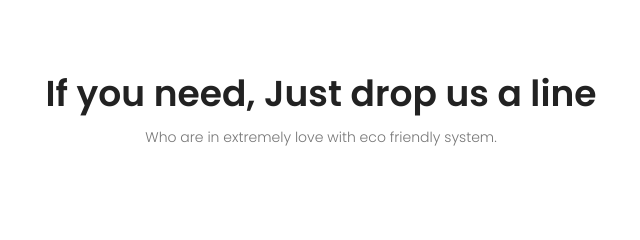
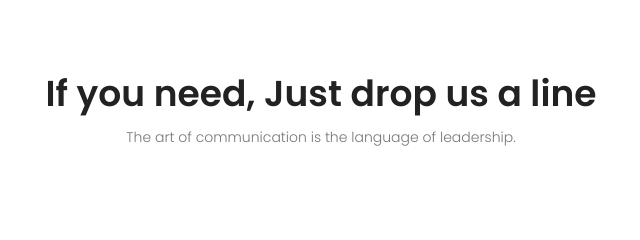
Before and after one commit to genghis-bai/english-2-chinese, a plain HTML site: page index.html in a window 1280 px wide. Shown: the part 5900-6140 px from the top of the page, 319-959 px from the left. Drawn offline with nearby package versions, Linux system fonts and the light colour scheme.

Commit message:
update contact quote

```diff
--- a/index.html
+++ b/index.html
@@ -414,7 +414,7 @@
 						<div class="menu-content pb-20 col-lg-8">
 							<div class="title text-center">
 								<h1 class="mb-10">If you need, Just drop us a line</h1>
-								<p>Who are in extremely love with eco friendly system.</p>
+								<p>The art of communication is the language of leadership.</p>
 							</div>
 						</div>
 					</div>
```
